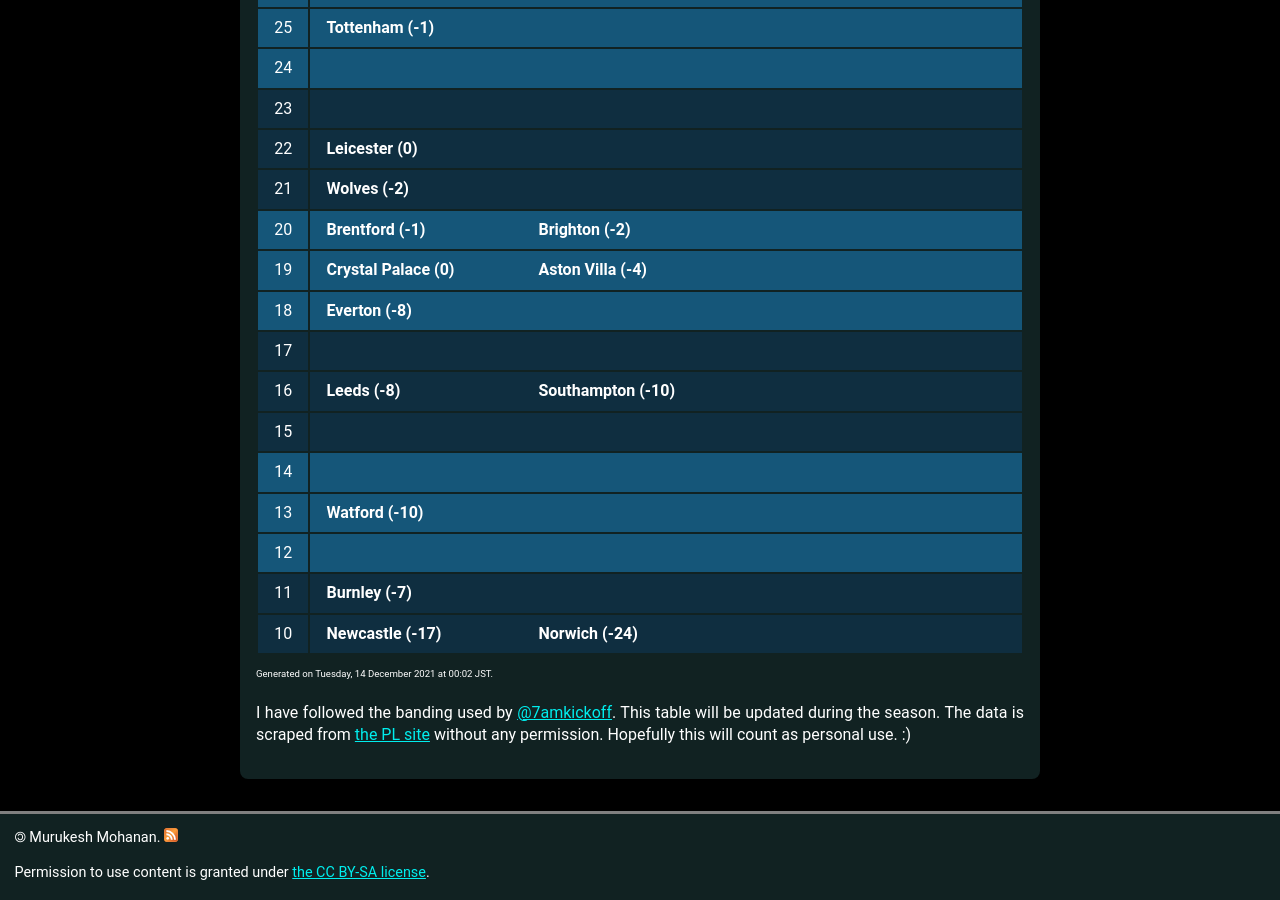
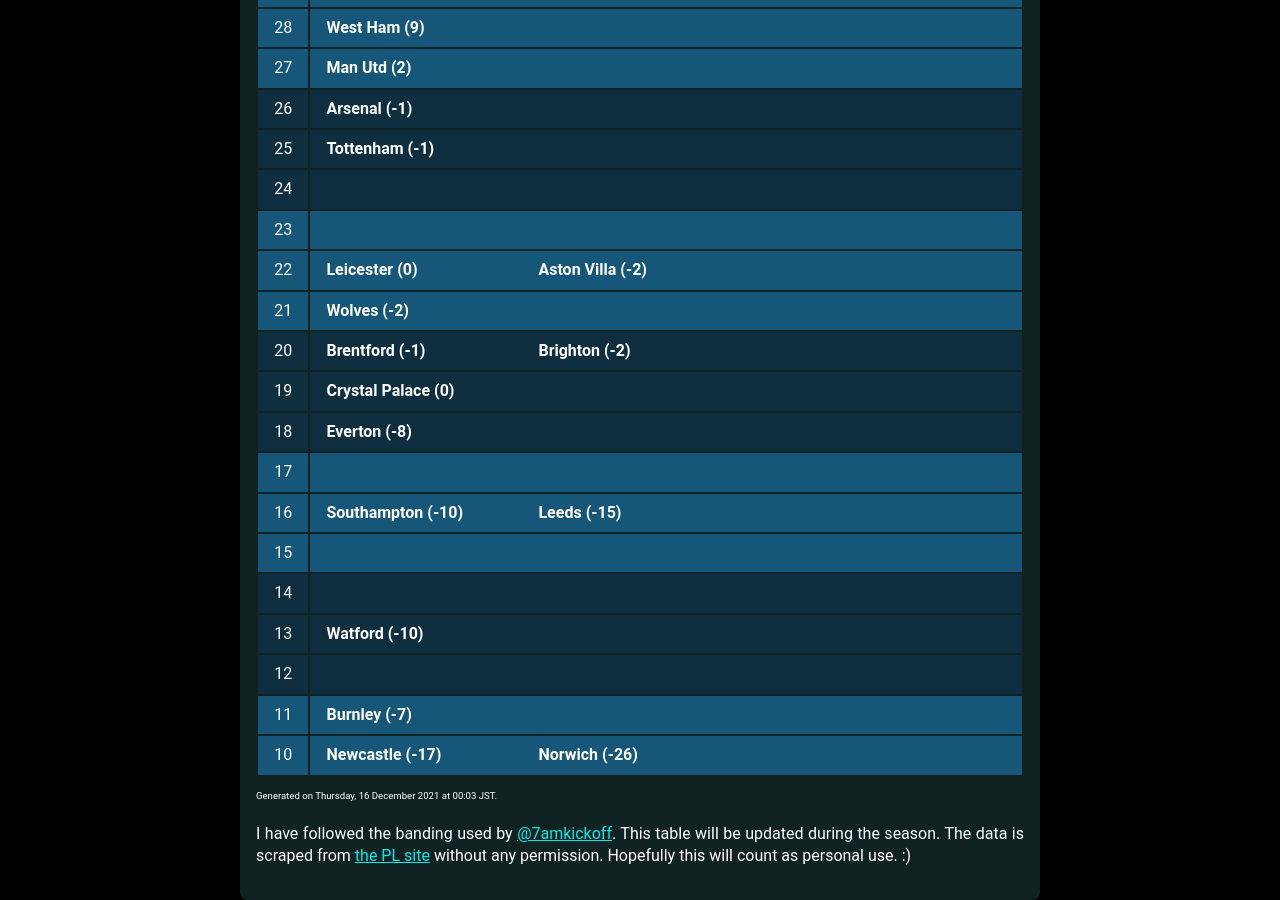
Before and after one commit to muru/muru.github.io, a Jekyll site: the page built from resources.md, in a window 1280 px wide and 900 px high, scrolled down 2002 px. Built offline with Jekyll 4.4.1, drawn with Linux system fonts in a browser that asks for light colours; some web fonts are replaced; some of the changed text lies outside the part shown.

Commit message:
updated cann-table: Thu 16 Dec 00:03:02 JST 2021

```diff
--- a/cann-table.html
+++ b/cann-table.html
@@ -1,169 +1,184 @@
 <table id="cann-table">
 <thead> <th> Pts </th> <th> Clubs (GD) </th> </thead>
 	<tr class="cann-row-1">
-		<td class="cann-point"> 38 </td>
+		<td class="cann-point"> 41 </td>
 		<td class="cann-clubs">
-			<span class="club-name"> Man City (24) </span>
+			<span class="club-name"> Man City (31) </span>
 		</td>
  	</tr>
 	<tr class="cann-row-1">
+		<td class="cann-point"> 40 </td>
+		<td class="cann-clubs">
+		</td>
+ 	</tr>
+	<tr class="cann-row-1">
+		<td class="cann-point"> 39 </td>
+		<td class="cann-clubs">
+		</td>
+ 	</tr>
+	<tr class="cann-row-2">
+		<td class="cann-point"> 38 </td>
+		<td class="cann-clubs">
+		</td>
+ 	</tr>
+	<tr class="cann-row-2">
 		<td class="cann-point"> 37 </td>
 		<td class="cann-clubs">
 			<span class="club-name"> Liverpool (33) </span>
 		</td>
  	</tr>
-	<tr class="cann-row-1">
+	<tr class="cann-row-2">
 		<td class="cann-point"> 36 </td>
 		<td class="cann-clubs">
 			<span class="club-name"> Chelsea (27) </span>
 		</td>
  	</tr>
-	<tr class="cann-row-2">
+	<tr class="cann-row-1">
 		<td class="cann-point"> 35 </td>
 		<td class="cann-clubs">
 		</td>
  	</tr>
-	<tr class="cann-row-2">
+	<tr class="cann-row-1">
 		<td class="cann-point"> 34 </td>
 		<td class="cann-clubs">
 		</td>
  	</tr>
-	<tr class="cann-row-2">
+	<tr class="cann-row-1">
 		<td class="cann-point"> 33 </td>
 		<td class="cann-clubs">
 		</td>
  	</tr>
-	<tr class="cann-row-1">
+	<tr class="cann-row-2">
 		<td class="cann-point"> 32 </td>
 		<td class="cann-clubs">
 		</td>
  	</tr>
-	<tr class="cann-row-1">
+	<tr class="cann-row-2">
 		<td class="cann-point"> 31 </td>
 		<td class="cann-clubs">
 		</td>
  	</tr>
-	<tr class="cann-row-1">
+	<tr class="cann-row-2">
 		<td class="cann-point"> 30 </td>
 		<td class="cann-clubs">
 		</td>
  	</tr>
-	<tr class="cann-row-2">
+	<tr class="cann-row-1">
 		<td class="cann-point"> 29 </td>
 		<td class="cann-clubs">
 		</td>
  	</tr>
-	<tr class="cann-row-2">
+	<tr class="cann-row-1">
 		<td class="cann-point"> 28 </td>
 		<td class="cann-clubs">
 			<span class="club-name"> West Ham (9) </span>
 		</td>
  	</tr>
-	<tr class="cann-row-2">
+	<tr class="cann-row-1">
 		<td class="cann-point"> 27 </td>
 		<td class="cann-clubs">
 			<span class="club-name"> Man Utd (2) </span>
 		</td>
  	</tr>
-	<tr class="cann-row-1">
+	<tr class="cann-row-2">
 		<td class="cann-point"> 26 </td>
 		<td class="cann-clubs">
 			<span class="club-name"> Arsenal (-1) </span>
 		</td>
  	</tr>
-	<tr class="cann-row-1">
+	<tr class="cann-row-2">
 		<td class="cann-point"> 25 </td>
 		<td class="cann-clubs">
 			<span class="club-name"> Tottenham (-1) </span>
 		</td>
  	</tr>
-	<tr class="cann-row-1">
+	<tr class="cann-row-2">
 		<td class="cann-point"> 24 </td>
 		<td class="cann-clubs">
 		</td>
  	</tr>
-	<tr class="cann-row-2">
+	<tr class="cann-row-1">
 		<td class="cann-point"> 23 </td>
 		<td class="cann-clubs">
 		</td>
  	</tr>
-	<tr class="cann-row-2">
+	<tr class="cann-row-1">
 		<td class="cann-point"> 22 </td>
 		<td class="cann-clubs">
 			<span class="club-name"> Leicester (0) </span>
+			<span class="club-name"> Aston Villa (-2) </span>
 		</td>
  	</tr>
-	<tr class="cann-row-2">
+	<tr class="cann-row-1">
 		<td class="cann-point"> 21 </td>
 		<td class="cann-clubs">
 			<span class="club-name"> Wolves (-2) </span>
 		</td>
  	</tr>
-	<tr class="cann-row-1">
+	<tr class="cann-row-2">
 		<td class="cann-point"> 20 </td>
 		<td class="cann-clubs">
 			<span class="club-name"> Brentford (-1) </span>
 			<span class="club-name"> Brighton (-2) </span>
 		</td>
  	</tr>
-	<tr class="cann-row-1">
+	<tr class="cann-row-2">
 		<td class="cann-point"> 19 </td>
 		<td class="cann-clubs">
 			<span class="club-name"> Crystal Palace (0) </span>
-			<span class="club-name"> Aston Villa (-4) </span>
 		</td>
  	</tr>
-	<tr class="cann-row-1">
+	<tr class="cann-row-2">
 		<td class="cann-point"> 18 </td>
 		<td class="cann-clubs">
 			<span class="club-name"> Everton (-8) </span>
 		</td>
  	</tr>
-	<tr class="cann-row-2">
+	<tr class="cann-row-1">
 		<td class="cann-point"> 17 </td>
 		<td class="cann-clubs">
 		</td>
  	</tr>
-	<tr class="cann-row-2">
+	<tr class="cann-row-1">
 		<td class="cann-point"> 16 </td>
 		<td class="cann-clubs">
-			<span class="club-name"> Leeds (-8) </span>
 			<span class="club-name"> Southampton (-10) </span>
+			<span class="club-name"> Leeds (-15) </span>
 		</td>
  	</tr>
-	<tr class="cann-row-2">
+	<tr class="cann-row-1">
 		<td class="cann-point"> 15 </td>
 		<td class="cann-clubs">
 		</td>
  	</tr>
-	<tr class="cann-row-1">
+	<tr class="cann-row-2">
 		<td class="cann-point"> 14 </td>
 		<td class="cann-clubs">
 		</td>
  	</tr>
-	<tr class="cann-row-1">
+	<tr class="cann-row-2">
 		<td class="cann-point"> 13 </td>
 		<td class="cann-clubs">
 			<span class="club-name"> Watford (-10) </span>
 		</td>
  	</tr>
-	<tr class="cann-row-1">
+	<tr class="cann-row-2">
 		<td class="cann-point"> 12 </td>
 		<td class="cann-clubs">
 		</td>
  	</tr>
-	<tr class="cann-row-2">
+	<tr class="cann-row-1">
 		<td class="cann-point"> 11 </td>
 		<td class="cann-clubs">
 			<span class="club-name"> Burnley (-7) </span>
 		</td>
  	</tr>
-	<tr class="cann-row-2">
+	<tr class="cann-row-1">
 		<td class="cann-point"> 10 </td>
 		<td class="cann-clubs">
 			<span class="club-name"> Newcastle (-17) </span>
-			<span class="club-name"> Norwich (-24) </span>
+			<span class="club-name"> Norwich (-26) </span>
 		</td>
  	</tr>
 </table>
-<span id="cann-gen-note"> Generated on  Tuesday, 14 December 2021 at 00:02 JST. </span>
+<span id="cann-gen-note"> Generated on  Thursday, 16 December 2021 at 00:03 JST. </span>
```
